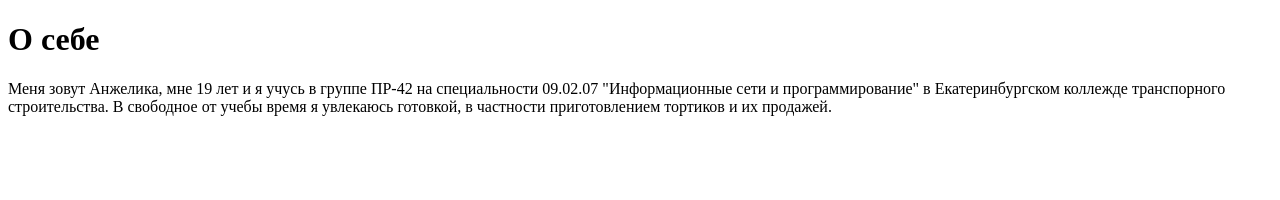
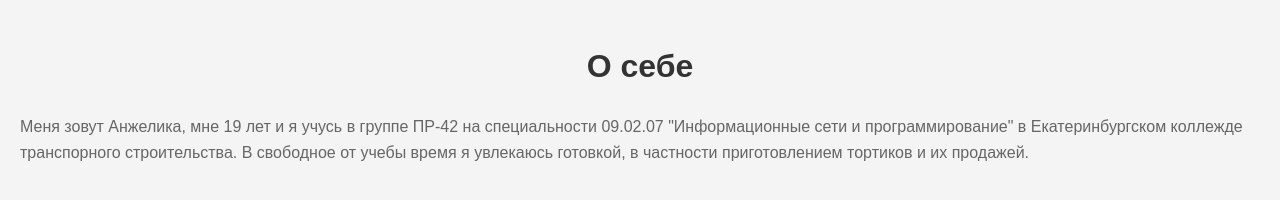
Before and after one commit to iksoll/unit03_project, a plain HTML site: page index.html in a window 1280 px wide. Drawn offline with Linux system fonts and the light colour scheme.

Commit message:
Get initialize commit style.css

```diff
--- a/index.html
+++ b/index.html
@@ -4,6 +4,7 @@
     <meta charset="UTF-8">
     <meta http-equiv="X-UA-Compatible" content="IE=edge">
     <meta name="viewport" content="width=device-width, initial-scale=1.0">
+    <link rel="stylesheet" href="style.css">
     <title>Document</title>
 </head>
 <body>
--- /dev/null
+++ b/style.css
@@ -0,0 +1,18 @@
+
+body {
+    font-family: Arial, sans-serif;
+    line-height: 1.6;
+    margin: 0;
+    padding: 20px;
+    background-color: #f4f4f4;
+}
+
+h1 {
+    color: #333;
+    text-align: center;
+}
+
+p {
+    color: #666;
+    margin-bottom: 15px;
+}
```
